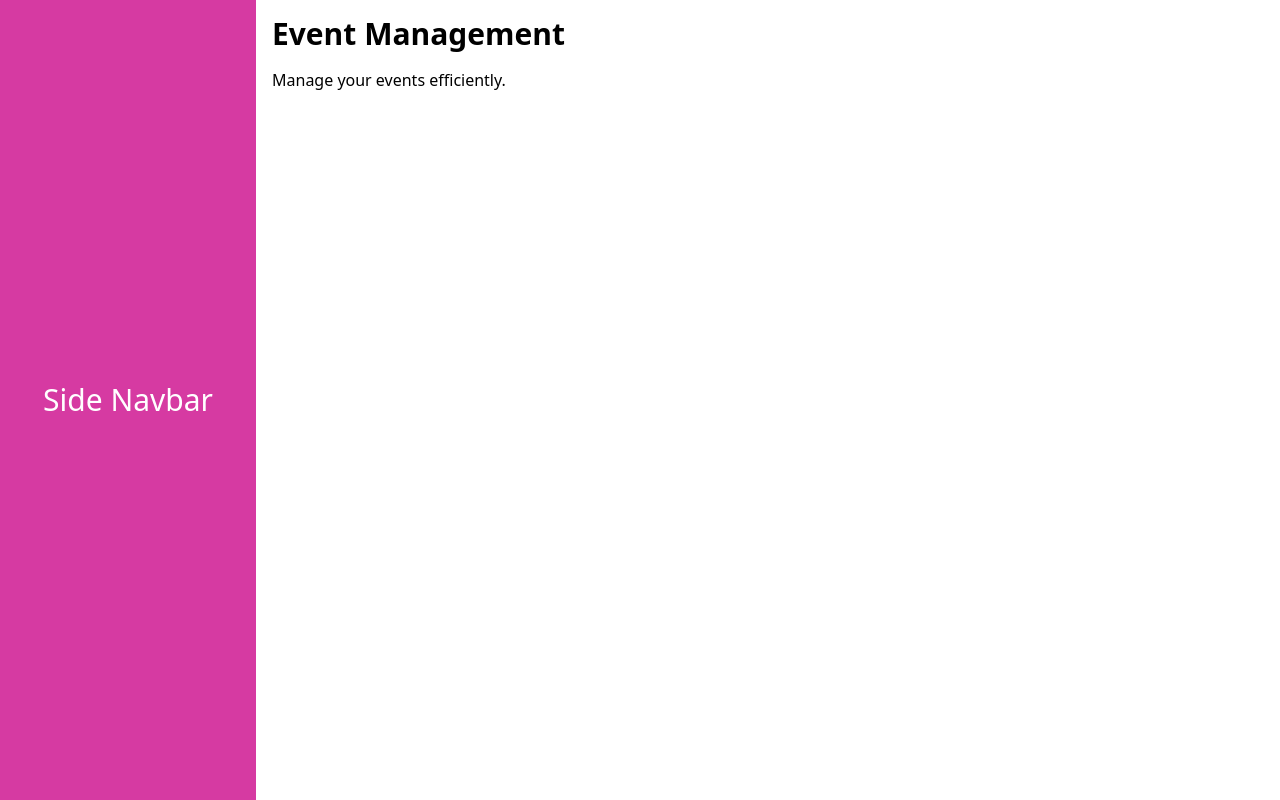
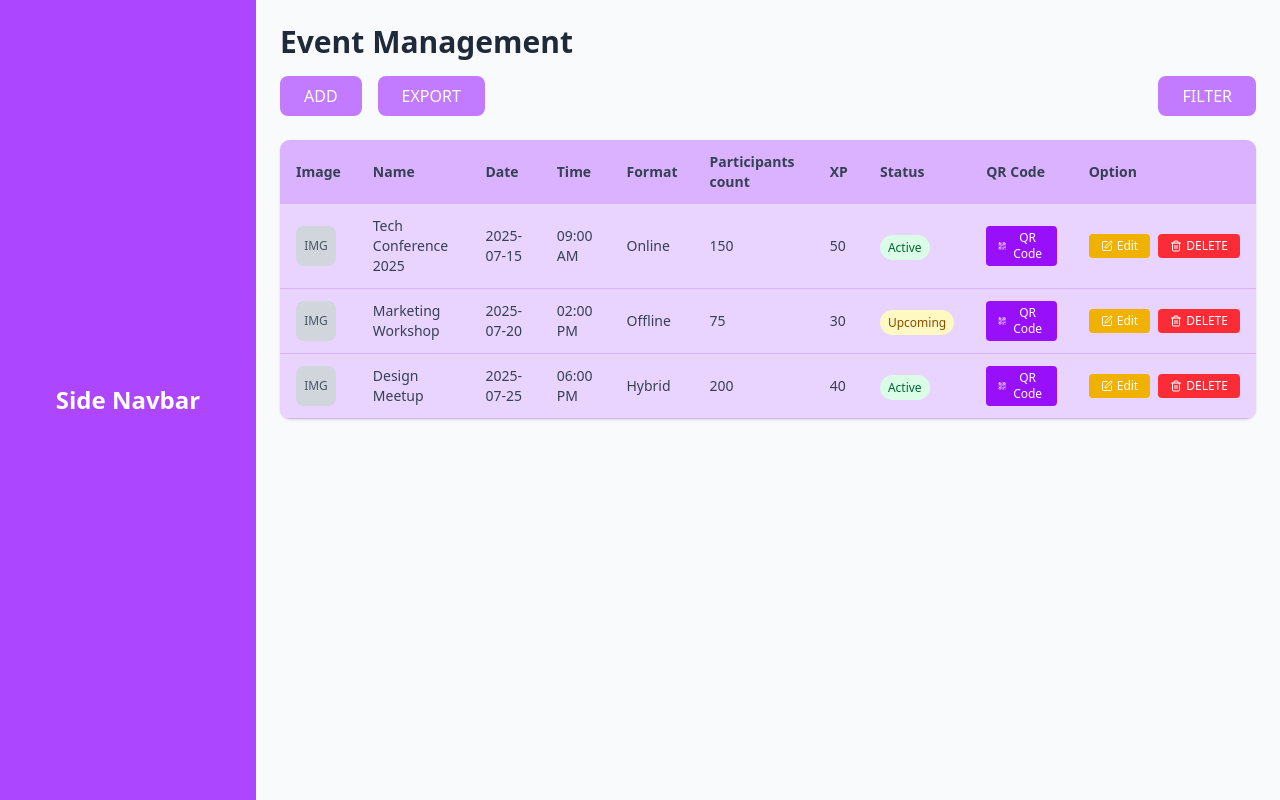
Before and after one commit to Rabbit-Start-x-TTTA/rocket-xp-frontend, a Next.js app: page /event-management in a window 1280 px wide. Built offline with nearby package versions, Linux system fonts and the light colour scheme.

Commit message:
feat: add style at event-management page

```diff
--- a/src/app/event-management/page.tsx
+++ b/src/app/event-management/page.tsx
@@ -1,12 +1,189 @@
+import { Edit, Trash2, QrCode } from "lucide-react";
+
 export default function EventManagementPage() {
+  type Event = {
+    id: number;
+    image: string;
+    name: string;
+    date: string;
+    time: string;
+    format: "Online" | "Offline" | "Hybrid";
+    participants: number;
+    xp: number;
+    status: "Active" | "Upcoming" | "Completed"; // adjust as needed
+    qrCode: string;
+  };
+
+  const events: Event[] = [
+    {
+      id: 1,
+      image: "",
+      name: "Tech Conference 2025",
+      date: "2025-07-15",
+      time: "09:00 AM",
+      format: "Online",
+      participants: 150,
+      xp: 50,
+      status: "Active",
+      qrCode: "QR001",
+    },
+    {
+      id: 2,
+      image: "",
+      name: "Marketing Workshop",
+      date: "2025-07-20",
+      time: "02:00 PM",
+      format: "Offline",
+      participants: 75,
+      xp: 30,
+      status: "Upcoming",
+      qrCode: "QR002",
+    },
+    {
+      id: 3,
+      image: "",
+      name: "Design Meetup",
+      date: "2025-07-25",
+      time: "06:00 PM",
+      format: "Hybrid",
+      participants: 200,
+      xp: 40,
+      status: "Active",
+      qrCode: "QR003",
+    },
+  ];
+
   return (
-    <div className="flex min-h-screen">
-      <nav className="bg-[#D63AA2] flex justify-center items-center w-64 text-white text-3xl">
+    <div className="flex min-h-screen bg-gray-50">
+      {/* Side Navbar */}
+      <nav className="bg-purple-500 flex justify-center items-center w-64 text-white text-2xl font-semibold">
         Side Navbar
       </nav>
-      <main className="min-h-screen p-4 text-black">
-        <h1 className="font-bold text-3xl">Event Management</h1>
-        <p className="mt-4">Manage your events efficiently.</p>
+
+      {/* Main Content */}
+      <main className="flex-1 p-6">
+        {/* Header */}
+        <div className="mb-6">
+          <h1 className="text-3xl font-bold text-gray-800 mb-4">
+            Event Management
+          </h1>
+
+          {/* Action Buttons */}
+          <div className="flex gap-4 mb-6">
+            <button className="bg-purple-400 hover:bg-purple-500 text-white px-6 py-2 rounded-md font-medium transition-colors">
+              ADD
+            </button>
+            <button className="bg-purple-400 hover:bg-purple-500 text-white px-6 py-2 rounded-md font-medium transition-colors">
+              EXPORT
+            </button>
+            <button className="bg-purple-400 hover:bg-purple-500 text-white px-6 py-2 rounded-md font-medium transition-colors ml-auto">
+              FILTER
+            </button>
+          </div>
+        </div>
+
+        {/* Events Table */}
+        <div className="bg-purple-200 rounded-lg overflow-hidden shadow-sm">
+          <div className="overflow-x-auto">
+            <table className="w-full">
+              <thead className="bg-purple-300">
+                <tr>
+                  <th className="px-4 py-3 text-left text-sm font-semibold text-gray-700">
+                    Image
+                  </th>
+                  <th className="px-4 py-3 text-left text-sm font-semibold text-gray-700">
+                    Name
+                  </th>
+                  <th className="px-4 py-3 text-left text-sm font-semibold text-gray-700">
+                    Date
+                  </th>
+                  <th className="px-4 py-3 text-left text-sm font-semibold text-gray-700">
+                    Time
+                  </th>
+                  <th className="px-4 py-3 text-left text-sm font-semibold text-gray-700">
+                    Format
+                  </th>
+                  <th className="px-4 py-3 text-left text-sm font-semibold text-gray-700">
+                    Participants count
+                  </th>
+                  <th className="px-4 py-3 text-left text-sm font-semibold text-gray-700">
+                    XP
+                  </th>
+                  <th className="px-4 py-3 text-left text-sm font-semibold text-gray-700">
+                    Status
+                  </th>
+                  <th className="px-4 py-3 text-left text-sm font-semibold text-gray-700">
+                    QR Code
+                  </th>
+                  <th className="px-4 py-3 text-left text-sm font-semibold text-gray-700">
+                    Option
+                  </th>
+                </tr>
+              </thead>
+              <tbody className="bg-purple-200">
+                {events.map((event) => (
+                  <tr
+                    key={event.id}
+                    className="border-b border-purple-300 hover:bg-purple-150"
+                  >
+                    <td className="px-4 py-3">
+                      <div className="w-10 h-10 bg-gray-300 rounded-md flex items-center justify-center">
+                        <span className="text-xs text-gray-600">IMG</span>
+                      </div>
+                    </td>
+                    <td className="px-4 py-3 text-sm text-gray-700">
+                      {event.name}
+                    </td>
+                    <td className="px-4 py-3 text-sm text-gray-700">
+                      {event.date}
+                    </td>
+                    <td className="px-4 py-3 text-sm text-gray-700">
+                      {event.time}
+                    </td>
+                    <td className="px-4 py-3 text-sm text-gray-700">
+                      {event.format}
+                    </td>
+                    <td className="px-4 py-3 text-sm text-gray-700">
+                      {event.participants}
+                    </td>
+                    <td className="px-4 py-3 text-sm text-gray-700">
+                      {event.xp}
+                    </td>
+                    <td className="px-4 py-3">
+                      <span
+                        className={`px-2 py-1 rounded-full text-xs font-medium ${
+                          event.status === "Active"
+                            ? "bg-green-100 text-green-800"
+                            : "bg-yellow-100 text-yellow-800"
+                        }`}
+                      >
+                        {event.status}
+                      </span>
+                    </td>
+                    <td className="px-4 py-3">
+                      <button className="bg-purple-600 hover:bg-purple-700 text-white px-3 py-1 rounded text-xs font-medium transition-colors flex items-center gap-1">
+                        <QrCode size={12} />
+                        QR Code
+                      </button>
+                    </td>
+                    <td className="px-4 py-3">
+                      <div className="flex gap-2">
+                        <button className="bg-yellow-500 hover:bg-yellow-600 text-white px-3 py-1 rounded text-xs font-medium transition-colors flex items-center gap-1">
+                          <Edit size={12} />
+                          Edit
+                        </button>
+                        <button className="bg-red-500 hover:bg-red-600 text-white px-3 py-1 rounded text-xs font-medium transition-colors flex items-center gap-1">
+                          <Trash2 size={12} />
+                          DELETE
+                        </button>
+                      </div>
+                    </td>
+                  </tr>
+                ))}
+              </tbody>
+            </table>
+          </div>
+        </div>
       </main>
     </div>
   );
```
